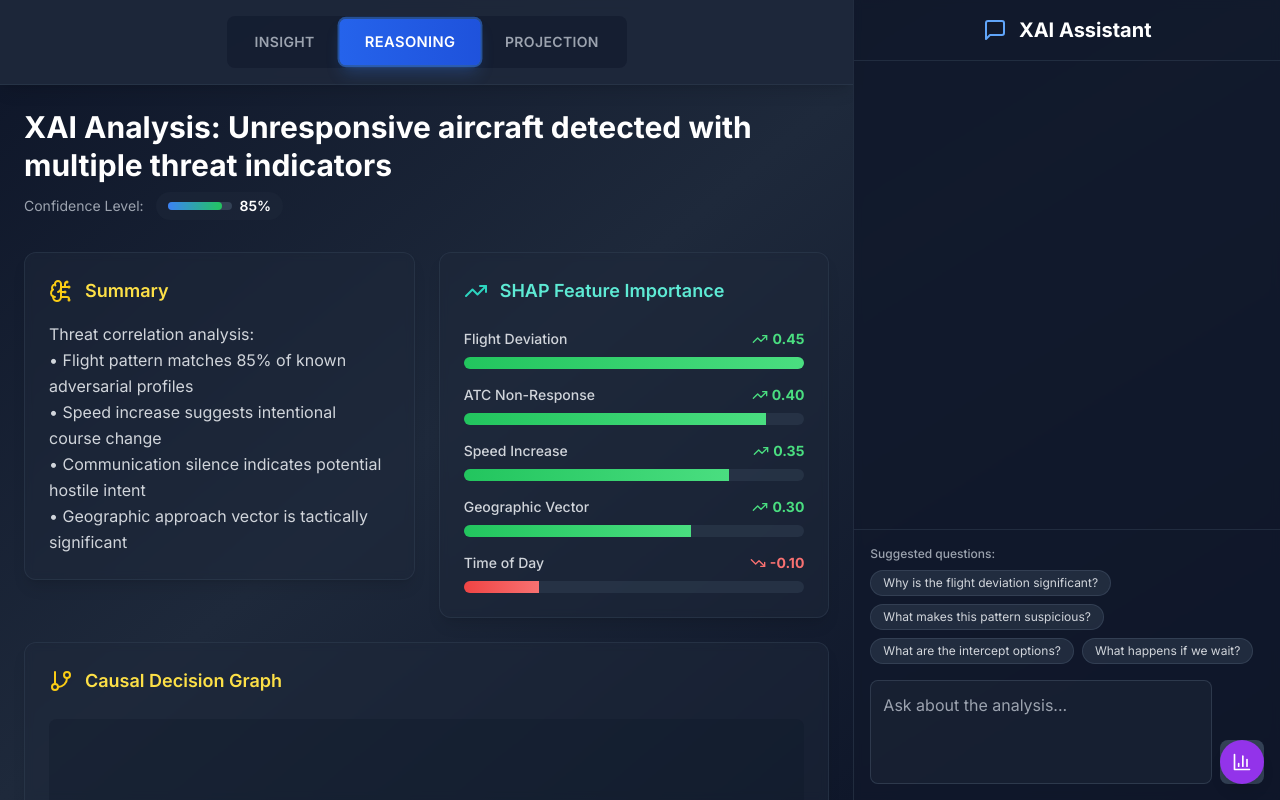
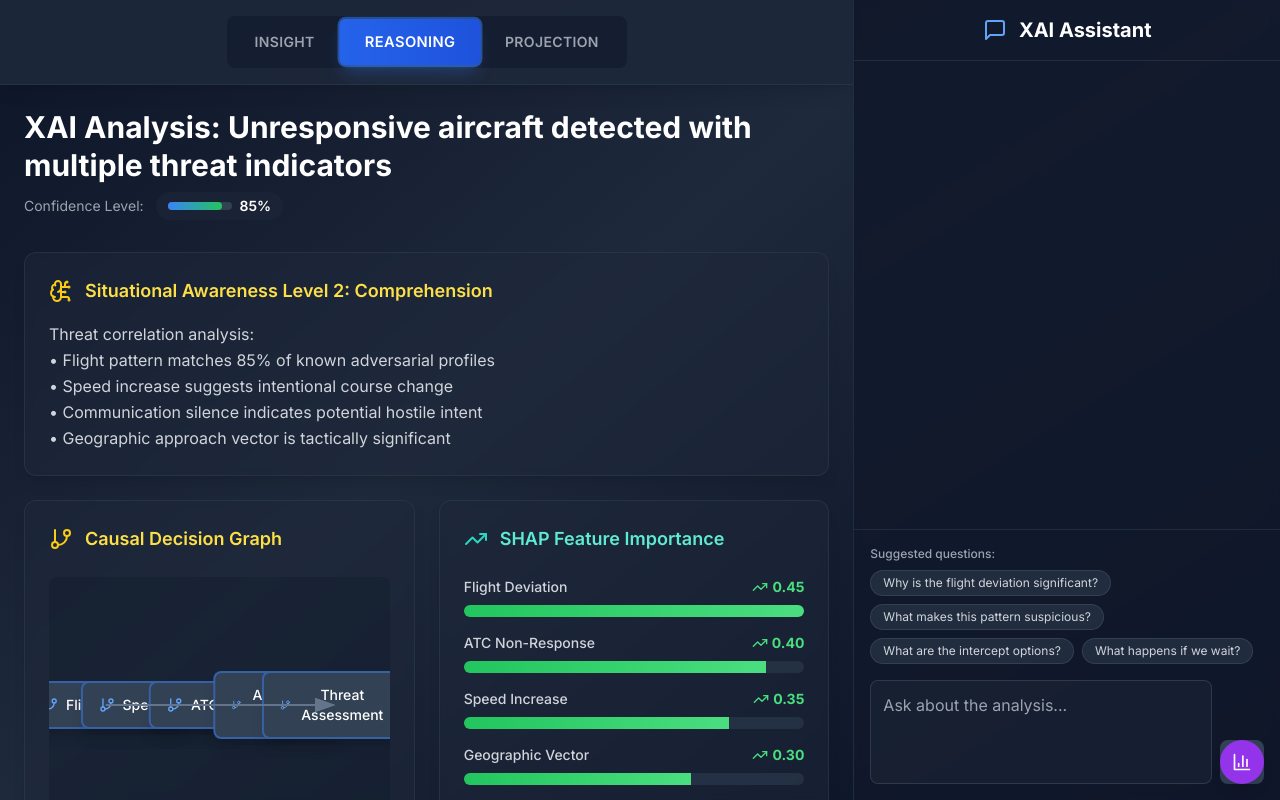
Before and after one commit to LaurenceC3HF/XAI-Assistant-UI-v3, a React (Vite) app: page / in a window 1280 px wide. Both pictures are taken after a click on the tab "REASONING". Built offline with nearby package versions, Linux system fonts and the light colour scheme.

Commit message:
Update ReasoningTab.tsx

```diff
--- a/src/components/tabs/ReasoningTab.tsx
+++ b/src/components/tabs/ReasoningTab.tsx
@@ -7,33 +7,40 @@ import { BrainCircuit } from 'lucide-react';
 
 interface ReasoningTabProps {
   explanation: XAIExplanation;
+  onVisualizationHover?: (elementId: string, visualizationType: string) => () => void;
+  onVisualizationClick?: (elementId: string, visualizationType: string) => void;
 }
 
-export const ReasoningTab: React.FC<ReasoningTabProps> = ({ explanation }) => {
+export const ReasoningTab: React.FC<ReasoningTabProps> = ({
+  explanation,
+  onVisualizationHover,
+  onVisualizationClick
+}) => {
   return (
     <div className="space-y-6 animate-fade-in">
-      {/* Top row: Summary and SHAP visual side by side */}
-      <div className="flex flex-row gap-6 w-full">
-        <div className="flex-1 min-w-0">
       <VisualCard>
         <div className="flex items-center mb-4">
           <BrainCircuit className="w-6 h-6 text-yellow-400 mr-3" />
           <h3 className="text-lg font-semibold text-yellow-300">
-                Summary
+            Situational Awareness Level 2: Comprehension
           </h3>
         </div>
         <p className="text-gray-300 leading-relaxed whitespace-pre-wrap">
           {explanation.reasoning?.text}
         </p>
       </VisualCard>
-        </div>
-        <div className="flex-1 min-w-0">
-          <SHAPVisual shapData={explanation.reasoning?.shap} />
-        </div>
-      </div>
-      {/* Full-width horizontally expanded DAG visual below */}
-      <div className="w-full">
-        <DAGVisual dagData={explanation.reasoning?.dag} />
+
+      <div className="grid grid-cols-1 xl:grid-cols-2 gap-6">
+        <DAGVisual
+          dagData={explanation.reasoning?.dag}
+          onVisualizationHover={onVisualizationHover}
+          onVisualizationClick={onVisualizationClick}
+        />
+        <SHAPVisual
+          shapData={explanation.reasoning?.shap}
+          onVisualizationHover={onVisualizationHover}
+          onVisualizationClick={onVisualizationClick}
+        />
       </div>
     </div>
   );
```
Lines whose indentation alone changed are shown as unchanged.
